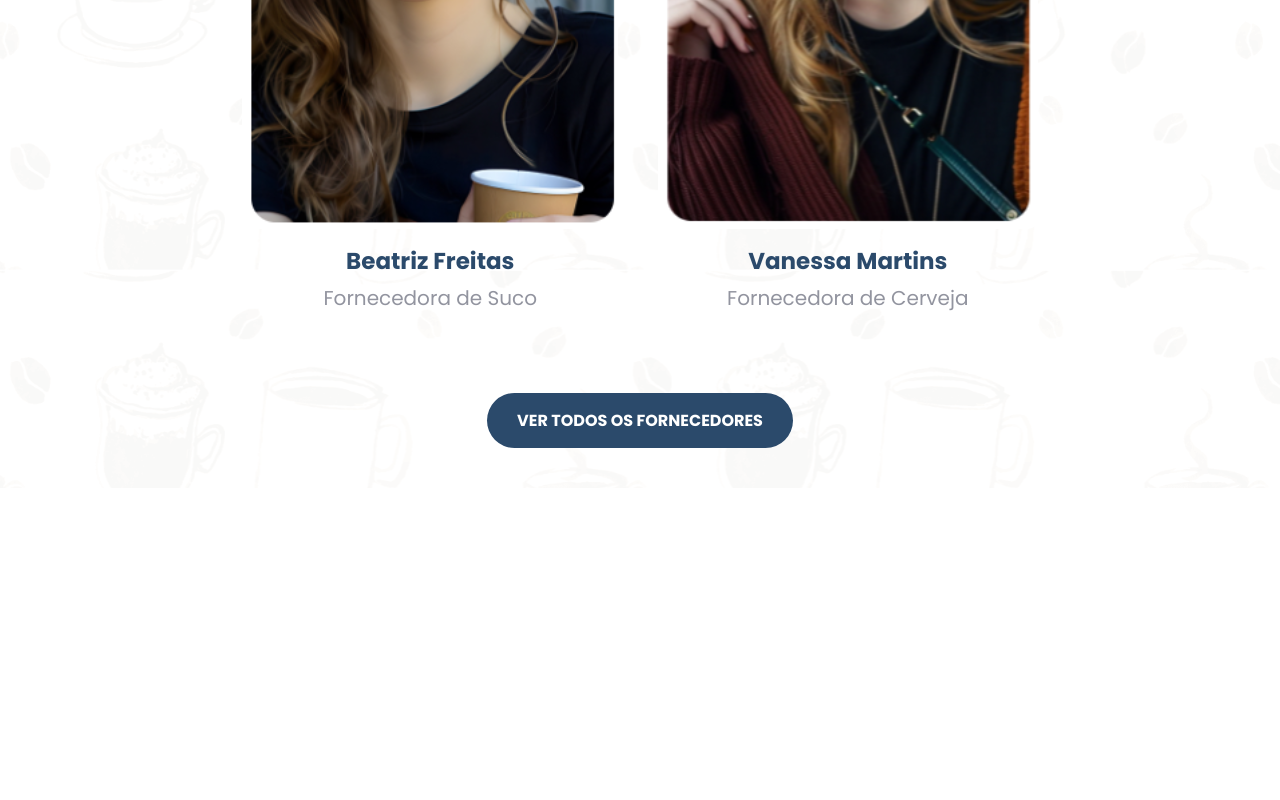
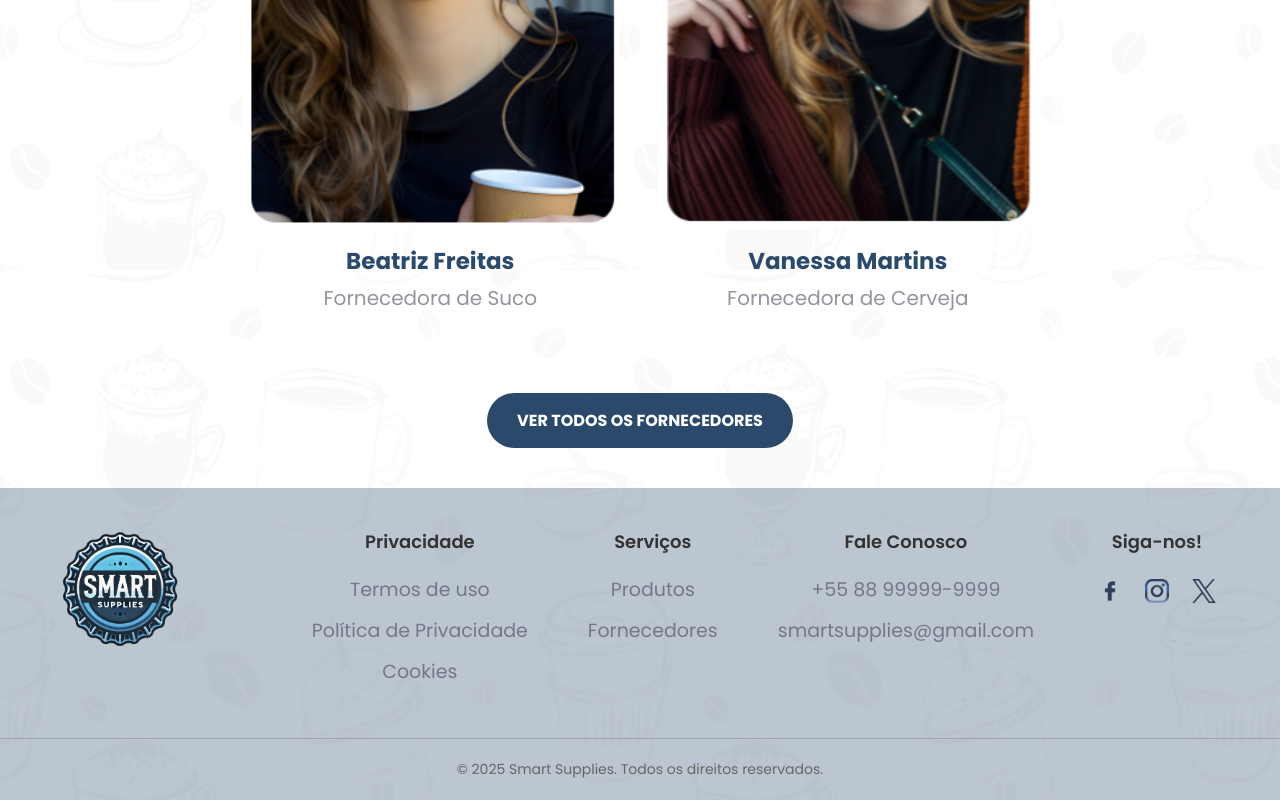
Before and after one commit to hivinayanna/smart-supplies, a React (Vite) app in the folder src/FrontEnd/: page / in a window 1280 px wide. Shown: the part 4530-5330 px from the top of the page. Before the commit the page ends 5018 px from the top, so only its background shows below. Built offline with nearby package versions, Linux system fonts and the light colour scheme; no server answers.

Commit message:
✨ feat: Atualizando Rotas

```diff
--- a/src/FrontEnd/src/components/heroSection/index.jsx
+++ b/src/FrontEnd/src/components/heroSection/index.jsx
@@ -27,7 +27,7 @@ const HeroSection = () => {
   const navigate = useNavigate();
 
   const handleLoginRedirect = () => {
-    navigate("/login");
+    navigate("/Auth");
   };
 
   return (
@@ -311,7 +311,7 @@ const HeroSection = () => {
               <p>Fornecedora de Cerveja</p>
             </div>
             <div className="botao-fornecedor">
-              <Link to="/fornecedores" className="ver-fornecedores-btn">
+              <Link to="/Auth" className="ver-fornecedores-btn">
                 VER TODOS OS FORNECEDORES
               </Link>
             </div>
--- a/src/FrontEnd/src/components/produtoCard/index.jsx
+++ b/src/FrontEnd/src/components/produtoCard/index.jsx
@@ -19,7 +19,7 @@ const ProdutoCard = ({ produto }) => {
 
     return (
         <div className="produto-card">
-            <Link>
+            <Link to={`/produto/${produto.id}`}>
                 <img
                     src={produto.imagem ? `${host}/${produto.imagem}` : "https://encrypted-tbn0.gstatic.com/images?q=tbn:ANd9GcROJGo_BDmE1BQXej-UemTXxZG6RkDsA95ZnA&s"}
                     alt={produto.nome}
--- a/src/FrontEnd/src/components/sideNavBar/index.jsx
+++ b/src/FrontEnd/src/components/sideNavBar/index.jsx
@@ -31,7 +31,7 @@ function SideNavBar({ tipoUsuario }) {
           </Link>
         </li>
         <li>
-          <Link to="/">
+          <Link to="/fornecedores">
             <span className="material-symbols-outlined">groups</span>
             Fornecedores
           </Link>
--- a/src/FrontEnd/src/pages/Home/index.jsx
+++ b/src/FrontEnd/src/pages/Home/index.jsx
@@ -1,12 +1,14 @@
 import React from "react";
 import { NavBar } from "../../components/navBar";
 import HeroSection from "../../components/heroSection";
+import Footer from "../../components/footer";
 
 function Home() {
   return (
     <>
       <NavBar />
       <HeroSection />
+      <Footer />
     </>
   );
 }
--- a/src/FrontEnd/src/routes/routes.jsx
+++ b/src/FrontEnd/src/routes/routes.jsx
@@ -7,6 +7,8 @@ import Carrinho from "../pages/Carrinho";
 import StartPage from "../pages/StartPage";
 import MeusProdutos from "../pages/MeusProdutos";
 import ListaDesejos from "../pages/ListaDesejos";
+import ProdutoDetalhes from "../pages/ProdutoDetalhes";
+import Fornecedores from "../pages/Fornecedores";
 
 function AppRoutes() {
   return (
@@ -17,7 +19,9 @@ function AppRoutes() {
         <Route path="/Start" element={<StartPage />} />
         <Route path="/carrinho" element={<Carrinho />} />
         <Route path="/meus-produtos" element={<MeusProdutos />} />
+        <Route path="/fornecedores" element={<Fornecedores />} />
         <Route path="/lista-desejos" element={<ListaDesejos />} />
+        <Route path="/produto/:id" element={<ProdutoDetalhes />} />
       </Routes>
     </BrowserRouter>
   );
```
